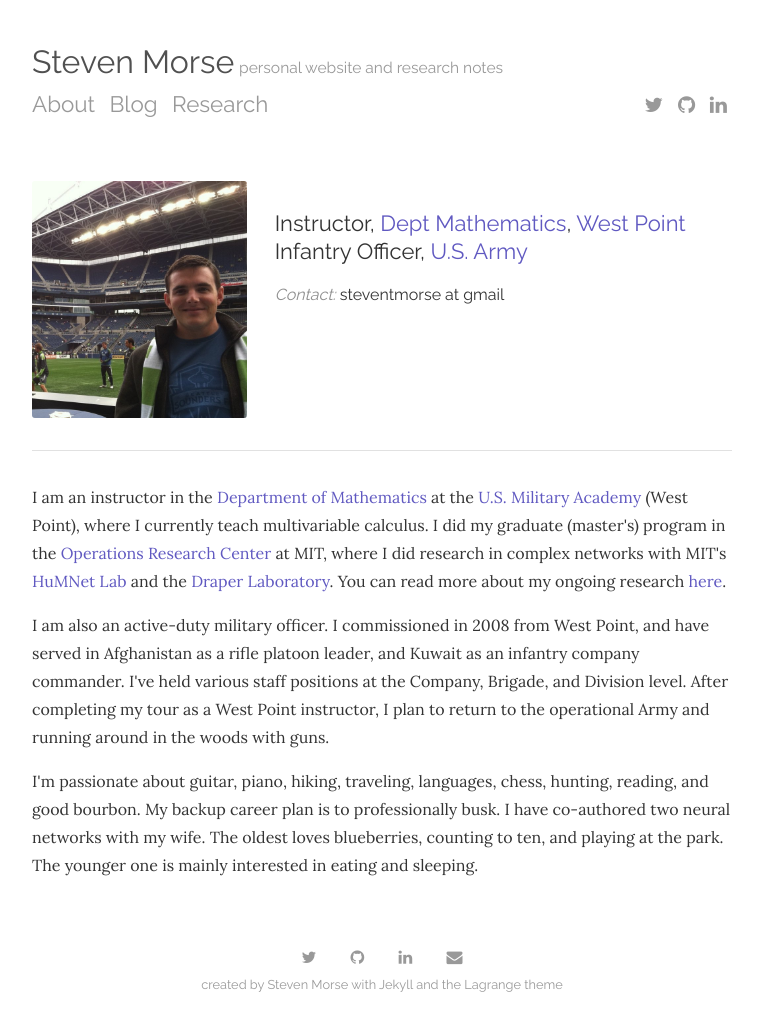
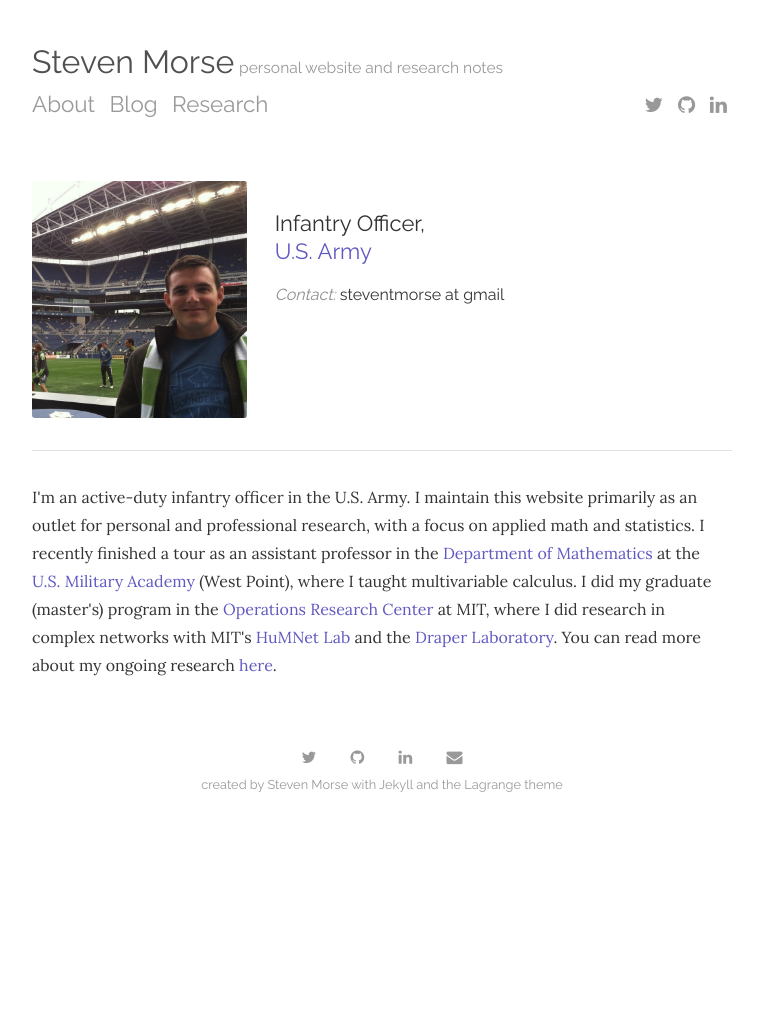
Before and after one commit to stmorse/stmorse.github.io, a Jekyll site: the page built from index.html, in a window 1280 px wide. Shown: the whole page, without its empty margins (258-1021 px from the left). Built offline with Jekyll 4.4.1, drawn with Linux system fonts in a browser that asks for light colours; nearby versions of some CDN libraries; the list of posts is cut into pages by our own code; after the commit the page ends 900 px from its top, so only the background shows below that.

Commit message:
updated home page

```diff
--- a/index.html
+++ b/index.html
@@ -11,9 +11,8 @@
     <div class="eight columns">
 	<br>
         <div class="titles">
-            Instructor, <a href="http://www.usma.edu/math">Dept Mathematics</a>, <a href="http://www.usma.edu">West Point</a>
-            <br>
-            Infantry Officer, <a href="http://www.us.army.mil">U.S. Army</a>
+            Infantry Officer, <br>
+            <a href="http://www.us.army.mil">U.S. Army</a>
 	    <br>
 	    <p class="contact"><i class="muted">Contact:</i> steventmorse at gmail</p>
 	</div>
@@ -22,8 +21,6 @@
 
 <hr>
 
-<p>I am an instructor in the <a href="http://www.usma.edu/math">Department of Mathematics</a> at the <a href="http://www.usma.edu">U.S. Military Academy</a> (West Point), where I currently teach multivariable calculus.  I did my graduate (master's) program in the <a href="http://orc.mit.edu">Operations Research Center</a> at MIT, where I did research in complex networks with MIT's <a href="http://humnet.mit.edu">HuMNet Lab</a> and the <a href="http://www.draper.com">Draper Laboratory</a>.  You can read more about my ongoing research <a href="https://stmorse.github.io/research.html">here</a>.
+I'm an active-duty infantry officer in the U.S. Army.  I maintain this website primarily as an outlet for personal and professional research, with a focus on applied math and statistics.
 
-<p>I am also an active-duty military officer.  I commissioned in 2008 from West Point, and have served in Afghanistan as a rifle platoon leader, and Kuwait as an infantry company commander.  I've held various staff positions at the Company, Brigade, and Division level.  After completing my tour as a West Point instructor, I plan to return to the operational Army and running around in the woods with guns.</p>
-
-<p>I'm passionate about guitar, piano, hiking, traveling, languages, chess, hunting, reading, and good bourbon.  My backup career plan is to professionally busk.  I have co-authored two neural networks with my wife.  The oldest loves blueberries, counting to ten, and playing at the park.  The younger one is mainly interested in eating and sleeping.</p>
+I recently finished a tour as an assistant professor in the <a href="http://www.usma.edu/math">Department of Mathematics</a> at the <a href="http://www.usma.edu">U.S. Military Academy</a> (West Point), where I taught multivariable calculus.  I did my graduate (master's) program in the <a href="http://orc.mit.edu">Operations Research Center</a> at MIT, where I did research in complex networks with MIT's <a href="http://humnet.mit.edu">HuMNet Lab</a> and the <a href="http://www.draper.com">Draper Laboratory</a>.  You can read more about my ongoing research <a href="https://stmorse.github.io/research.html">here</a>.
```
